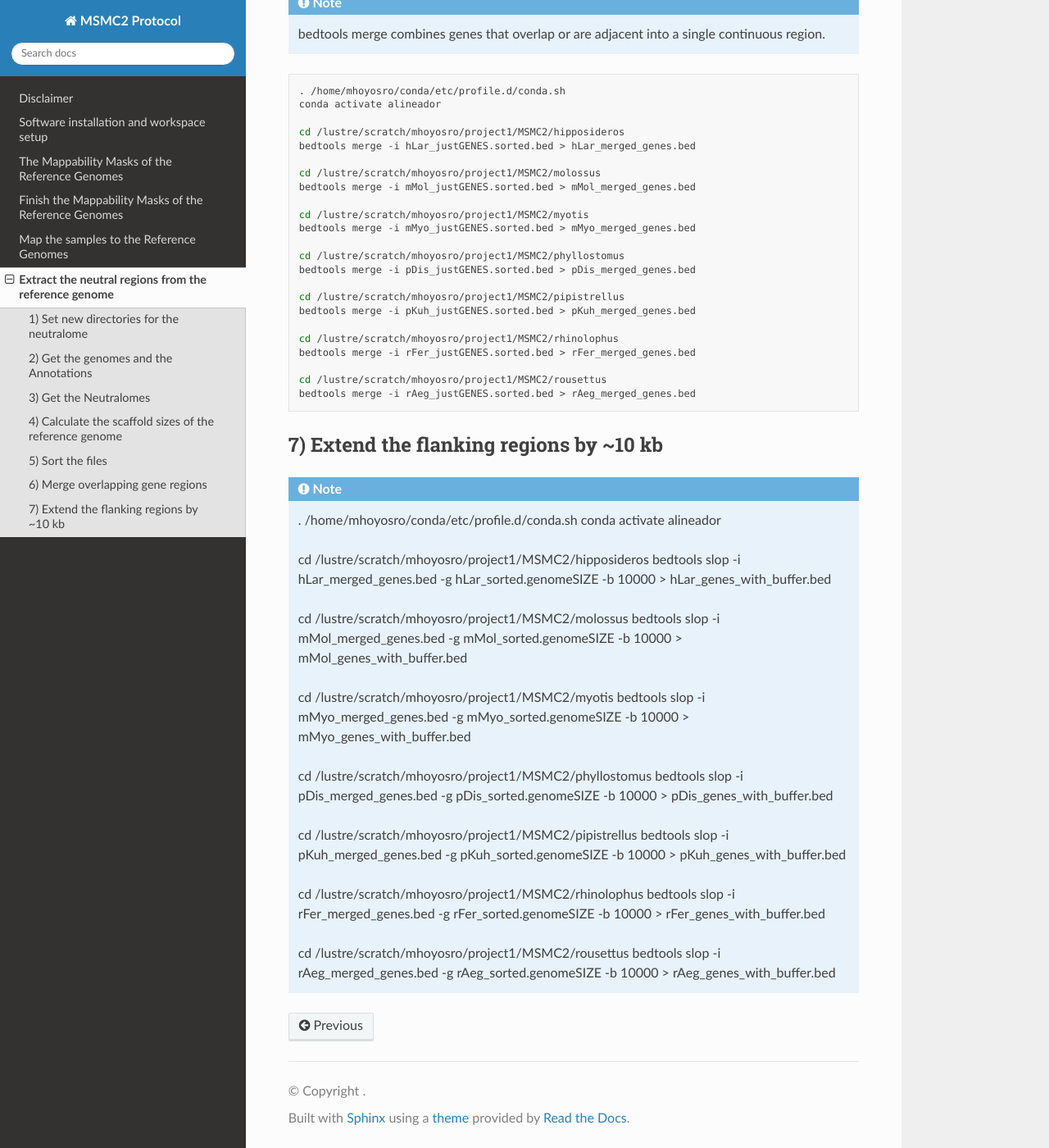
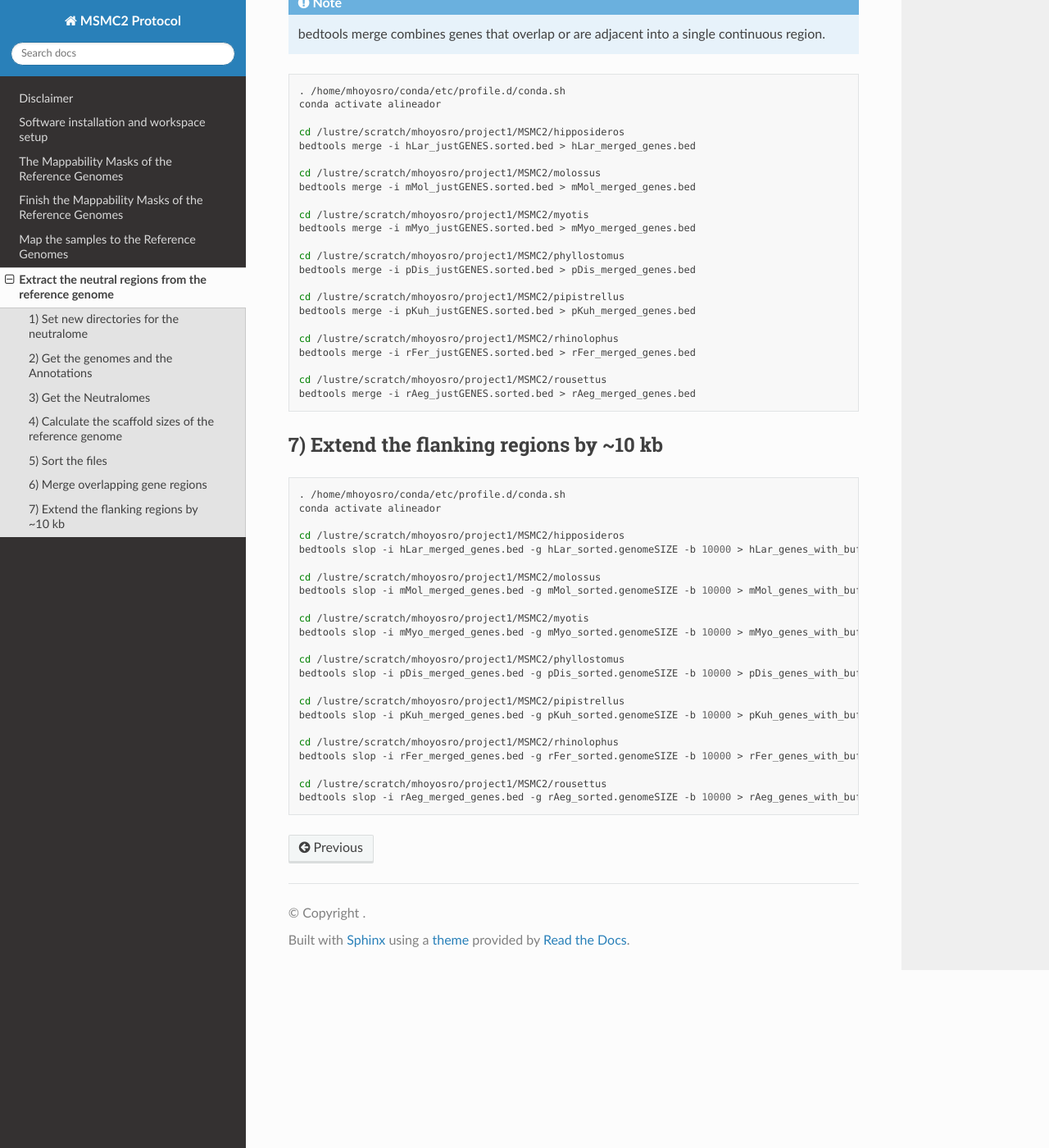
Before and after one commit to hoyosmanuel/MSMC2-Protocol, a Sphinx documentation site: the page built from docs/source/05_Data_Processing_4.rst, in a window 1280 px wide and 1400 px high, scrolled down 3016 px. Shown: the whole window at 82% size. Built offline with Sphinx 7.4.7 and the Read the Docs theme 3.1.0, drawn with Linux system fonts in a browser that asks for light colours.

Commit message:
Update 05_Data_Processing_4.rst

```diff
--- a/docs/source/05_Data_Processing_4.rst
+++ b/docs/source/05_Data_Processing_4.rst
@@ -175,7 +175,7 @@ Extract the neutral regions from the reference genome
 7) Extend the flanking regions by ~10 kb
 -----------------------------------------
 
-.. note::
+.. code-block:: bash
 
 	. /home/mhoyosro/conda/etc/profile.d/conda.sh
 	conda activate alineador
```
